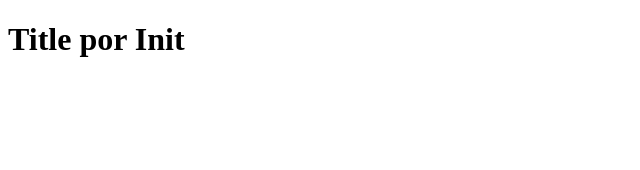
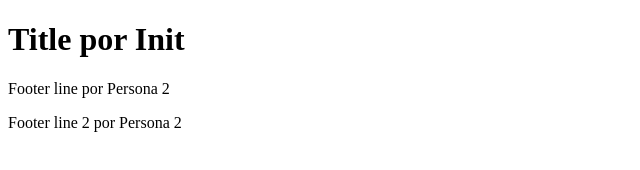
Before and after one commit to LaloG19/mergeTest, a plain HTML site: page index.html in a window 1280 px wide. Shown: the whole page, without its empty margins (0-640 px from the left). Drawn offline with Linux system fonts and the light colour scheme.

Commit message:
Commit persona 2

```diff
--- a/index.html
+++ b/index.html
@@ -9,5 +9,10 @@
     <main>
         <h1> Title por Init</h1>
     </main>
+
+    <footer>
+        <p>Footer line por Persona 2</p>
+        <p>Footer line 2 por Persona 2</p>
+    </footer>
 </body>
 </html>
```
